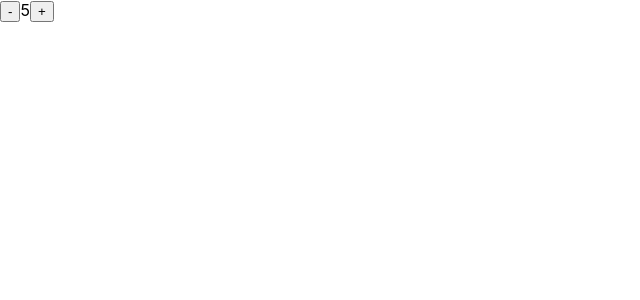
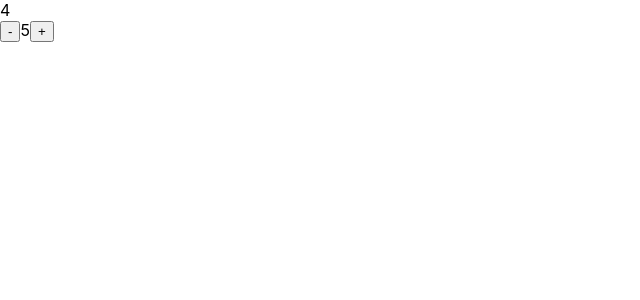
Before and after one commit to Nosov-Pavel/react-app-aject, a React (Create React App) app: page / in a window 1280 px wide. Shown: the top 300 px of the page, without its empty margins (0-640 px from the left). Built offline with nearby package versions, Linux system fonts and the light colour scheme.

Commit message:
newCount

```diff
--- a/src/App.js
+++ b/src/App.js
@@ -2,6 +2,8 @@ import React, {useState} from "react";
 
 function App() {
     const [counter, setCounter] = useState(5);
+
+    const [newCounter, setNewCounter] = useState(4);
 
     const buttonPlus = () => {
         setCounter(counter +1)
@@ -13,6 +15,8 @@ function App() {
 
     return (
         <div>
+            {newCounter}
+            <br/>
             <button onClick={buttonMinus}>-</button>
             {counter}
             <button onClick={buttonPlus}>+</button>
```
